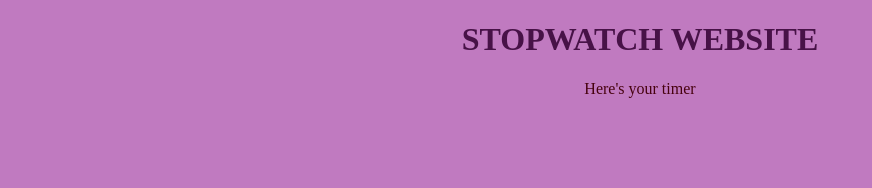
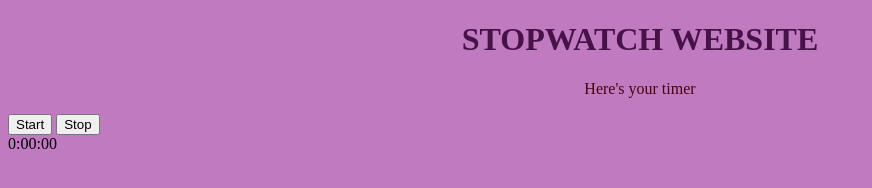
Before and after one commit to ilaxmisingh/PRODIGY-WD-02, a plain HTML site: page index.html in a window 1280 px wide. Shown: the whole page, without its empty margins (0-872 px from the left). Drawn offline with Linux system fonts and the light colour scheme.

Commit message:
Update index.html

```diff
--- a/index.html
+++ b/index.html
@@ -9,6 +9,11 @@
 <body>
     <h1>STOPWATCH WEBSITE</h1>
     <p>Here's your timer</p>
+<button type="start">Start</button>
+<button type="stop">Stop</button>
+    <div id="display">0:00:00</div>
 
+    </div>
+    <script src="script.js"></script>
 </body>
 </html>
```
